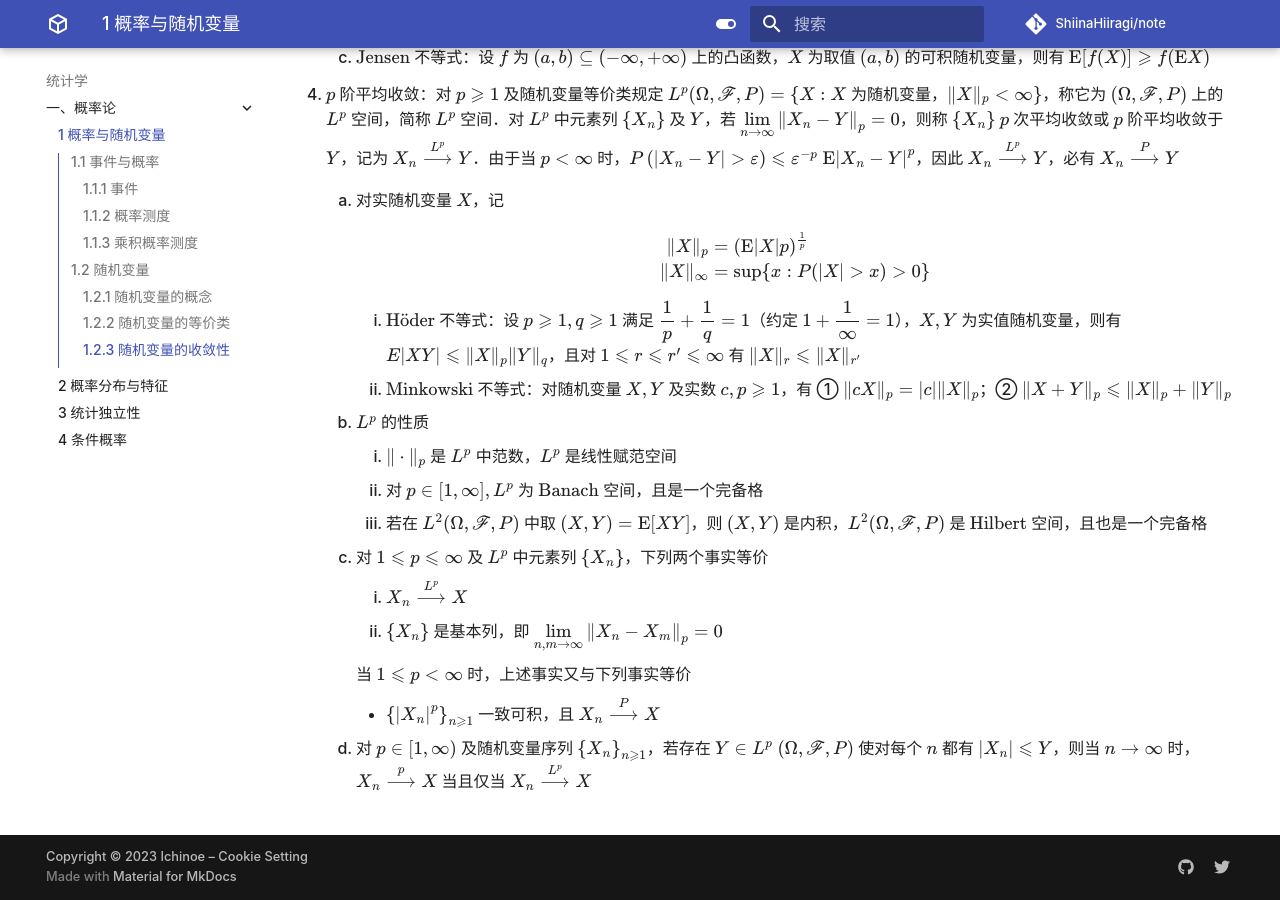
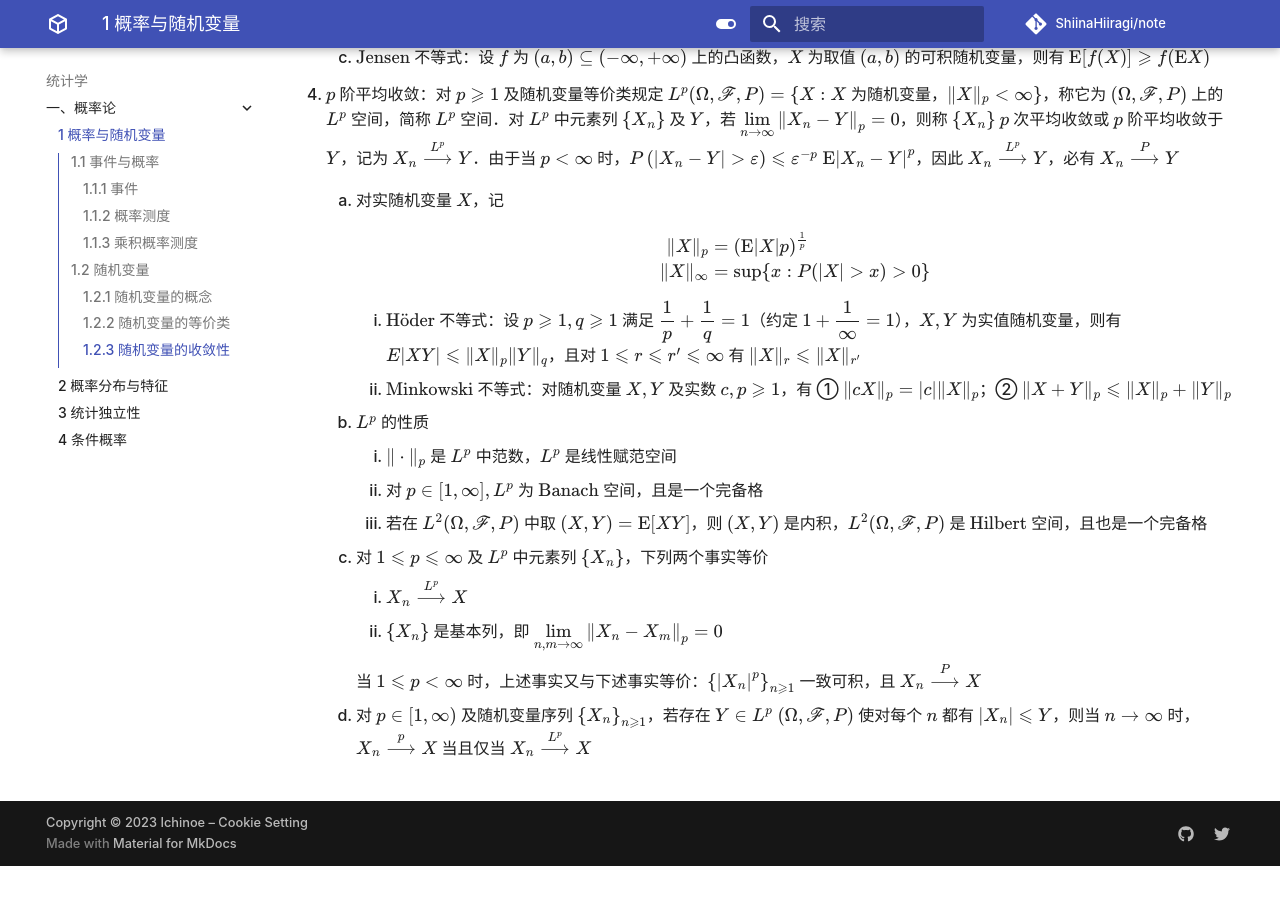
Before and after one commit to ShiinaHiiragi/note, an MkDocs documentation site: the page built from docs/stat/prob/prob.md, in a window 1280 px wide and 900 px high, scrolled down 7110 px. Built offline with MkDocs 1.6.1 and Material for MkDocs 9.7.7, drawn with Linux system fonts in a browser that asks for light colours; comment, search, counter and statistics services are not loaded; after the commit the page ends 7976 px from its top, so only the background shows below that.

Commit message:
hide single ul

```diff
--- a/docs/stat/prob/prob.md
+++ b/docs/stat/prob/prob.md
@@ -210,8 +210,6 @@
         1. $X_{n} \stackrel{L^{p}}{\longrightarrow} X$
         2. $\left\{X_{n}\right\}$ 是基本列，即 ${\displaystyle \lim _{n, m \rightarrow \infty}\left\|X_{n}-X_{m}\right\|_{p}=0}$
 
-        当 $1 \leqslant p<\infty$ 时，上述事实又与下列事实等价
-
-        - $\left\{\left|X_{n}\right|^{p}\right\}_{n \geqslant 1}$ 一致可积，且 $X_{n} \stackrel{P}{\longrightarrow} X$
+        当 $1 \leqslant p<\infty$ 时，上述事实又与下述事实等价：$\left\{\left|X_{n}\right|^{p}\right\}_{n \geqslant 1}$ 一致可积，且 $X_{n} \stackrel{P}{\longrightarrow} X$
 
     4. 对 $p \in [1, \infty)$ 及随机变量序列 $\left\{X_{n}\right\}_{n \geqslant 1}$，若存在 $Y \in L^{p} \ (\Omega, \mathscr{F}, P)$ 使对每个 $n$ 都有 $\left|X_{n}\right| \leqslant Y$，则当 $n \rightarrow \infty$ 时，$X_{n} \stackrel{p}{\longrightarrow} X$ 当且仅当 $X_{n} \stackrel{L^{p}}{\longrightarrow} X$
```
